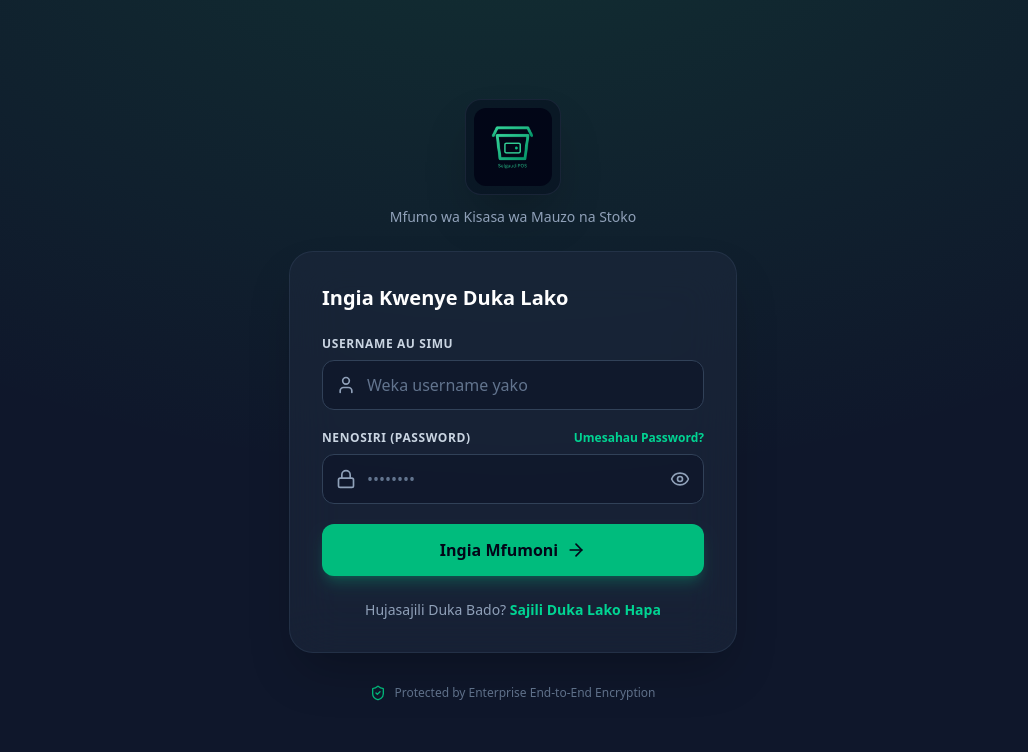
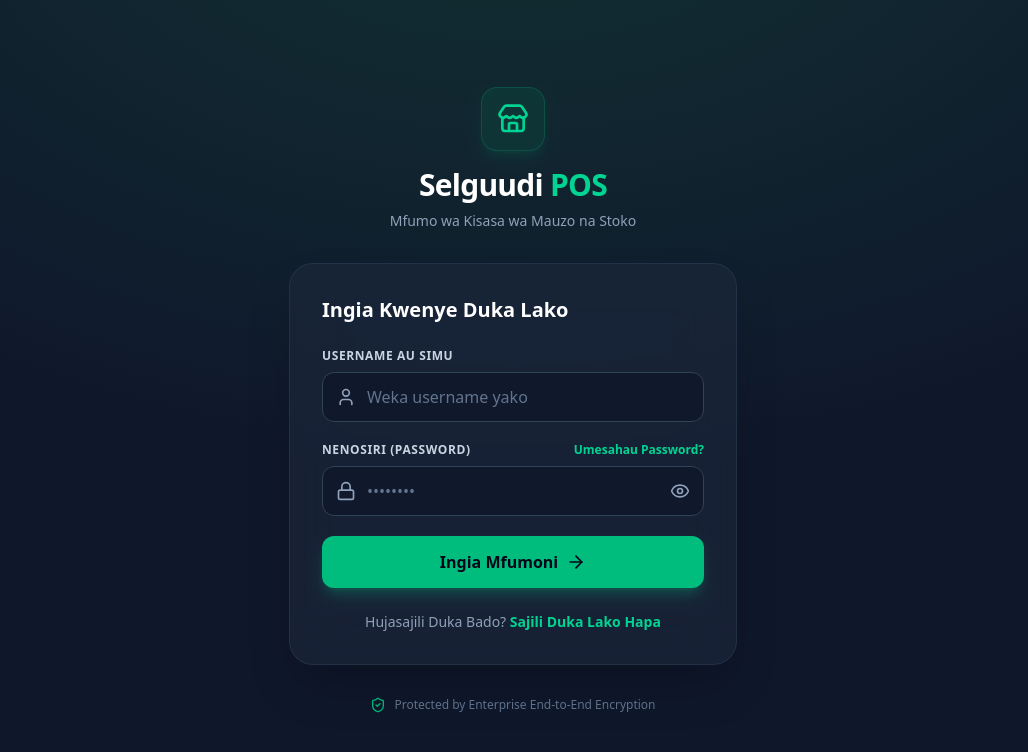
Before and after one commit to Anoldius/selguudi_frontend, a React (Vite) app: page /login in a window 1280 px wide. Shown: the top 752 px of the page, without its empty margins (127-1155 px from the left). Built offline with nearby package versions, Linux system fonts and the light colour scheme.

Commit message:
Update Register page header with adaptive-icon logo image

```diff
--- a/src/pages/Login.jsx
+++ b/src/pages/Login.jsx
@@ -1,8 +1,7 @@
 import React, { useState, useContext } from 'react';
 import { useNavigate, Link } from 'react-router-dom';
 import { AuthContext } from '../context/AuthContext';
-import { Lock, User, ArrowRight, ShieldCheck, Eye, EyeOff } from 'lucide-react';
-import appLogo from '../assets/adaptive_icon.png';
+import { Store, Lock, User, ArrowRight, ShieldCheck, Eye, EyeOff } from 'lucide-react';
 
 export default function Login() {
   const [username, setUsername] = useState('');
@@ -32,17 +31,13 @@ export default function Login() {
   return (
     <div className="min-h-screen flex items-center justify-center bg-slate-900 bg-[radial-gradient(ellipse_80%_80%_at_50%_-20%,rgba(34,197,94,0.15),rgba(255,255,255,0))] p-4">
       <div className="w-full max-w-md">
-
-        {/* Brand Header na Adaptive Icon */}
-        <div className="text-center mb-6 flex flex-col items-center">
-          <div className="w-24 h-24 mb-3 flex items-center justify-center rounded-2xl bg-slate-950/40 p-2 border border-slate-800/80 shadow-2xl">
-            <img
-              src={appLogo}
-              alt="Selguudi POS Logo"
-              className="w-full h-full object-contain rounded-xl"
-            />
+        {/* Brand Header */}
+        <div className="text-center mb-8">
+          <div className="inline-flex items-center justify-center w-16 h-16 rounded-2xl bg-emerald-500/10 border border-emerald-500/20 text-emerald-400 mb-4 shadow-lg shadow-emerald-500/10">
+            <Store className="w-8 h-8" />
           </div>
-          <p className="text-slate-400 text-sm font-medium">Mfumo wa Kisasa wa Mauzo na Stoko</p>
+          <h1 className="text-3xl font-extrabold text-white tracking-tight">Selguudi <span className="text-emerald-400">POS</span></h1>
+          <p className="text-slate-400 mt-2 text-sm">Mfumo wa Kisasa wa Mauzo na Stoko</p>
         </div>
 
         {/* Card Form */}
--- a/src/pages/Register.jsx
+++ b/src/pages/Register.jsx
@@ -1,8 +1,7 @@
 import React, { useState } from 'react';
 import { useNavigate, Link } from 'react-router-dom';
 import apiClient from '../api/axios';
-import { User, Lock, Phone, Mail, Building2, ArrowRight, ShieldCheck, Eye, EyeOff } from 'lucide-react';
-import appLogo from '../assets/adaptive_icon.png';
+import { Store, User, Lock, Phone, Mail, Building2, ArrowRight, ShieldCheck, Eye, EyeOff } from 'lucide-react';
 
 export default function Register() {
   const [formData, setFormData] = useState({
@@ -73,17 +72,13 @@ export default function Register() {
   return (
     <div className="min-h-screen flex items-center justify-center bg-slate-950 bg-[radial-gradient(ellipse_80%_80%_at_50%_-20%,rgba(34,197,94,0.15),rgba(255,255,255,0))] p-4 my-8">
       <div className="w-full max-w-lg">
-
-        {/* Brand Header na Adaptive Icon */}
-        <div className="text-center mb-6 flex flex-col items-center">
-          <div className="w-24 h-24 mb-3 flex items-center justify-center rounded-2xl bg-slate-950/40 p-2 border border-slate-800/80 shadow-2xl">
-            <img
-              src={appLogo}
-              alt="Selguudi POS Logo"
-              className="w-full h-full object-contain rounded-xl"
-            />
+        {/* Brand Header */}
+        <div className="text-center mb-6">
+          <div className="inline-flex items-center justify-center w-14 h-14 rounded-2xl bg-emerald-500/10 border border-emerald-500/20 text-emerald-400 mb-3 shadow-lg shadow-emerald-500/10">
+            <Store className="w-7 h-7" />
           </div>
-          <p className="text-slate-400 text-sm font-medium">Sajili Duka Lako Jipya na Anza Mauzo</p>
+          <h1 className="text-3xl font-extrabold text-white tracking-tight">Selguudi <span className="text-emerald-400">POS</span></h1>
+          <p className="text-slate-400 mt-1 text-sm">Sajili Duka Lako Jipya na Anza Mauzo</p>
         </div>
 
         {/* Card Form */}
```
